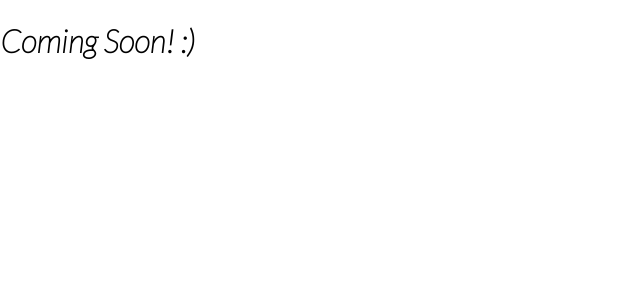
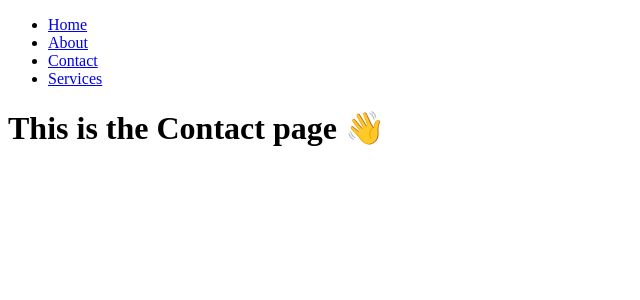
Before and after one commit to cherryontech/ywgc, a React (Create React App) app: page /contact in a window 1280 px wide. Shown: the top 300 px of the page, without its empty margins (0-640 px from the left). Built offline with nearby package versions, Linux system fonts and the light colour scheme.

Commit message:
chore: Adds ESLint_JSstandard

```diff
--- a/src/index.js
+++ b/src/index.js
@@ -1,17 +1,24 @@
-import React from 'react';
-import ReactDOM from 'react-dom/client';
-import './index.css';
-import reportWebVitals from './reportWebVitals';
-import Main from './pages/Main';
+import ReactDOM from "react-dom";
+import { BrowserRouter, Routes, Route } from "react-router-dom";
+import Layout from "./pages/Layout";
+import Home from "./pages/Home";
+import About from "./pages/About"
+import Contact from "./pages/Contact";
+import Services from "./pages/Services";
 
-const root = ReactDOM.createRoot(document.getElementById('root'));
-root.render(
-  <React.StrictMode>
-    <Main />
-  </React.StrictMode>
-);
+export default function App() {
+  return (
+  <BrowserRouter>
+   <Routes>
+    <Route path="/" element={<Layout />}>
+      <Route index element={<Home />} />
+      <Route path="about" element={<About />} />
+      <Route path="contact" element={<Contact />} />
+      <Route path="services" element={<Services />} />
+     </Route>
+    </Routes>
+  </BrowserRouter>
+  );
+}
 
-// If you want to start measuring performance in your app, pass a function
-// to log results (for example: reportWebVitals(console.log))
-// or send to an analytics endpoint. Learn more: https://bit.ly/CRA-vitals
-reportWebVitals();
+ReactDOM.render(<App />, document.getElementById("root"));
--- /dev/null
+++ b/src/pages/About.jsx
@@ -0,0 +1,9 @@
+import React from 'react';
+
+function Home() {
+    return (
+        <h1>This is the About page 👋</h1>
+    );
+}
+
+export default Home;
--- /dev/null
+++ b/src/pages/Contact.jsx
@@ -0,0 +1,9 @@
+import React from 'react';
+
+function Contact() {
+    return (
+        <h1>This is the Contact page 👋</h1>
+    );
+}
+
+export default Contact;
--- /dev/null
+++ b/src/pages/Home.jsx
@@ -0,0 +1,9 @@
+import React from 'react';
+
+function Home() {
+    return (
+        <h1>Coming soon!</h1>
+    );
+}
+
+export default Home;
--- /dev/null
+++ b/src/pages/Layout.jsx
@@ -0,0 +1,14 @@
+import React from "react";
+import {Outlet} from "react-router-dom";
+import Navbar from "./Navbar";
+
+const Layout = () => {
+  return (
+    <>
+      <Navbar />
+      <Outlet />
+    </>
+  );
+};
+
+export default Layout;
--- /dev/null
+++ b/src/pages/Navbar.jsx
@@ -0,0 +1,25 @@
+import React from "react";
+import { Link } from "react-router-dom";
+
+function Navbar() {
+  return (
+    <nav>
+      <ul>
+        <li>
+         <Link to="/">Home</Link>
+        </li>
+        <li>
+         <Link to="/about">About</Link>
+        </li>
+        <li>
+        <Link to="/contact">Contact</Link>
+        </li>
+        <li>
+        <Link to="/services">Services</Link>
+        </li>
+      </ul>
+    </nav>
+  );
+}
+
+export default Navbar;
--- /dev/null
+++ b/src/pages/Services.jsx
@@ -0,0 +1,9 @@
+import React from 'react';
+
+function Services() {
+    return (
+        <h1>This is the Services page 👋</h1>
+    );
+}
+
+export default Services;
```
Also changed, not shown: package.json (+10 -1 lines), .eslintrc.json (added), 1 other file (tests, documents, lock files or other folders).
